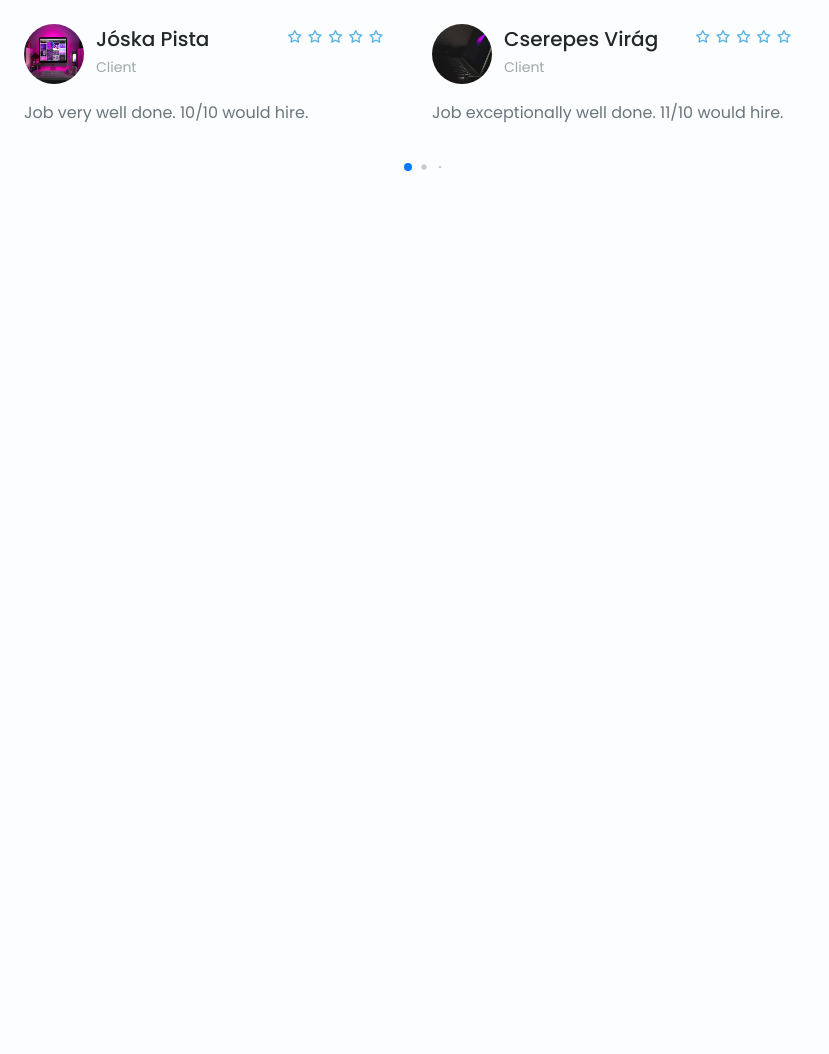
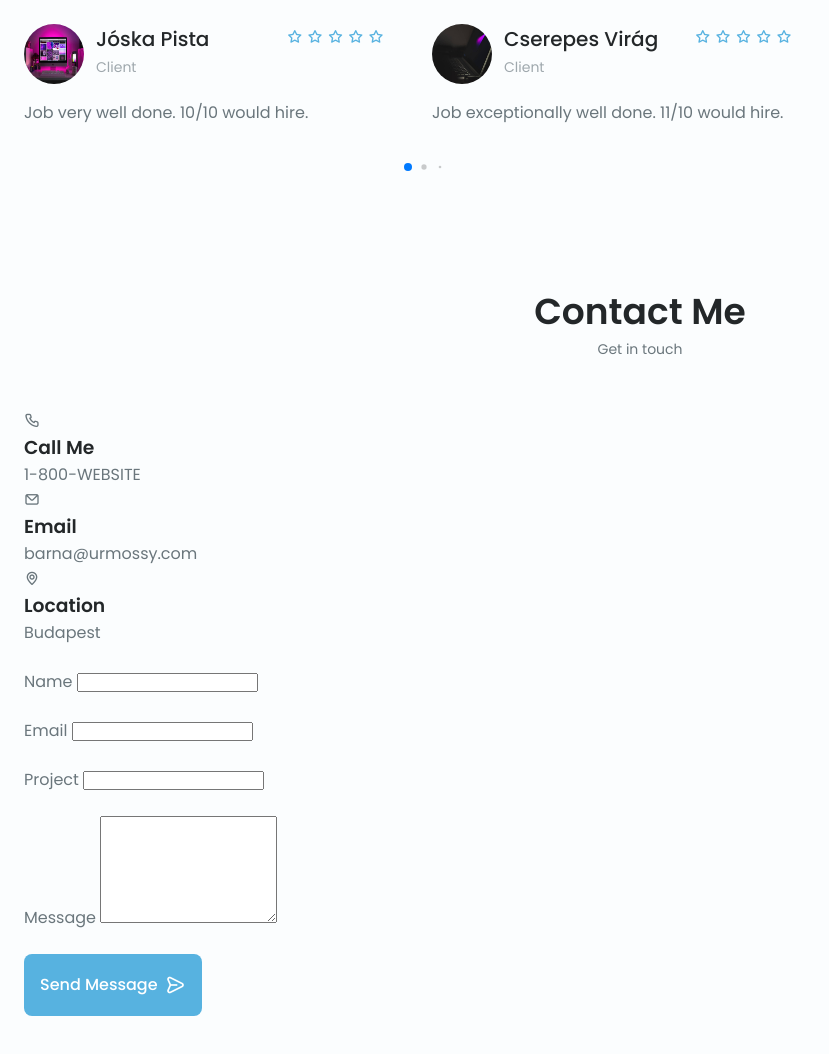
Before and after one commit to catastroface/iambarnabas, a plain HTML site: page assets/index.html in a window 1280 px wide. Shown: the part 5134-6188 px from the top of the page, without its empty margins (0-829 px from the left). Before the commit the page ends 5434 px from the top, so only its background shows below. Drawn offline with nearby package versions, Linux system fonts and the light colour scheme.

Commit message:
Add contact me information & form

```diff
--- a/assets/index.html
+++ b/assets/index.html
@@ -836,6 +836,71 @@
       </section>
 
       <!-- CONTACT ME -->
+      <section class="contact section" id="contact">
+        <h2 class="section__title">Contact Me</h2>
+        <span class="section__subtitle">Get in touch</span>
+        <div class="contact__container container grid">
+          <div>
+            <div class="contact__information">
+              <i class="uil uil-phone contact__icon"></i>
+              <div>
+                <h3 class="contact__title">Call Me</h3>
+                <span class="contact__subtitle">1-800-WEBSITE</span>
+              </div>
+            </div>
+
+            <div class="contact__information">
+              <i class="uil uil-envelope contact__icon"></i>
+              <div>
+                <h3 class="contact__title">Email</h3>
+                <span class="contact__subtitle">barna@urmossy.com</span>
+              </div>
+            </div>
+
+            <div class="contact__information">
+              <i class="uil uil-map-marker contact__icon"></i>
+              <div>
+                <h3 class="contact__title">Location</h3>
+                <span class="contact__subtitle">Budapest</span>
+              </div>
+            </div>
+          </div>
+
+          <form action="" class="contact__form grid">
+            <div class="contact__inputs grid">
+              <div class="contact__content">
+                <label for="" class="contact__label">Name</label>
+                <input type="text" class="contact__input" />
+              </div>
+
+              <div class="contact__content">
+                <label for="" class="contact__label">Email</label>
+                <input type="email" class="contact__input" />
+              </div>
+            </div>
+            <div class="contact__content">
+              <label for="" class="contact__label">Project</label>
+              <input type="text" class="contact__input" />
+            </div>
+            <div class="contact__content">
+              <label for="" class="contact__label">Message</label>
+              <textarea
+                name=""
+                id=""
+                cols="0"
+                rows="7"
+                class="contact__input"
+              ></textarea>
+            </div>
+
+            <div>
+              <a href="#" class="button button--flex">
+                Send Message <i class="uil uil-message button__icon"></i>
+              </a>
+            </div>
+          </form>
+        </div>
+      </section>
     </main>
 
     <!-- FOOTER -->
```
